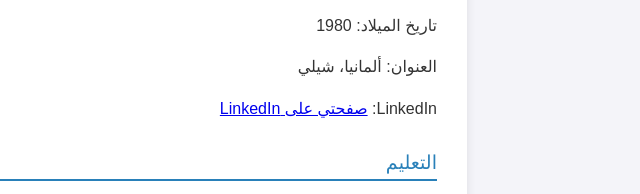
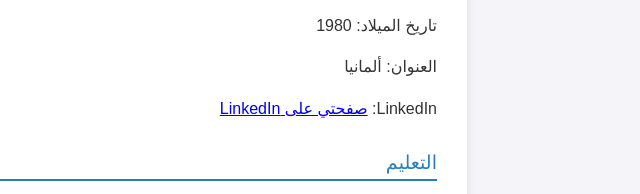
Before and after one commit to Ysawas/session3, a plain HTML site: page index.html in a window 1280 px wide. Shown: the part 204-398 px from the top of the page, 603-1243 px from the left. Drawn offline with Linux system fonts and the light colour scheme.

Commit message:
1. Prototype of CV

```diff
--- a/index.html
+++ b/index.html
@@ -42,7 +42,7 @@
         <div class="section-title">معلومات شخصية</div>
         <p>الاسم: يمان سواس</p>
         <p>تاريخ الميلاد: 1980</p>
-        <p>العنوان: ألمانيا، شيلي</p>
+        <p>العنوان: ألمانيا</p>
         <p>LinkedIn: <a href="https://www.linkedin.com/in/username" target="_blank">صفحتي على LinkedIn</a></p>
     </div>
 
```
